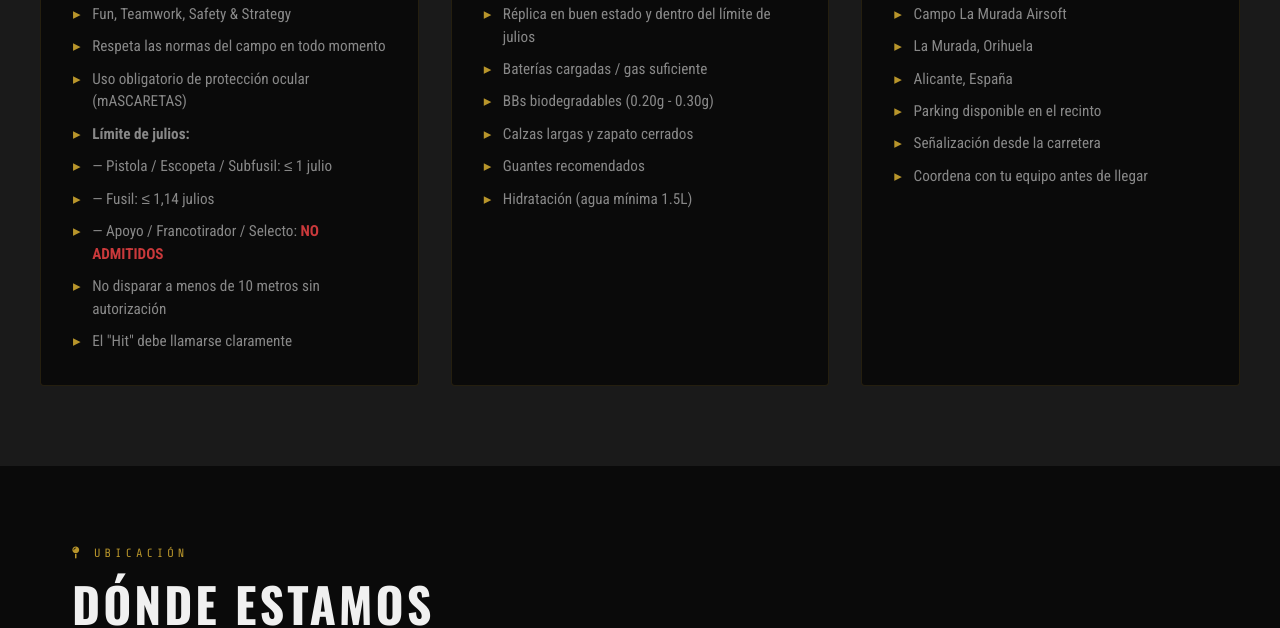
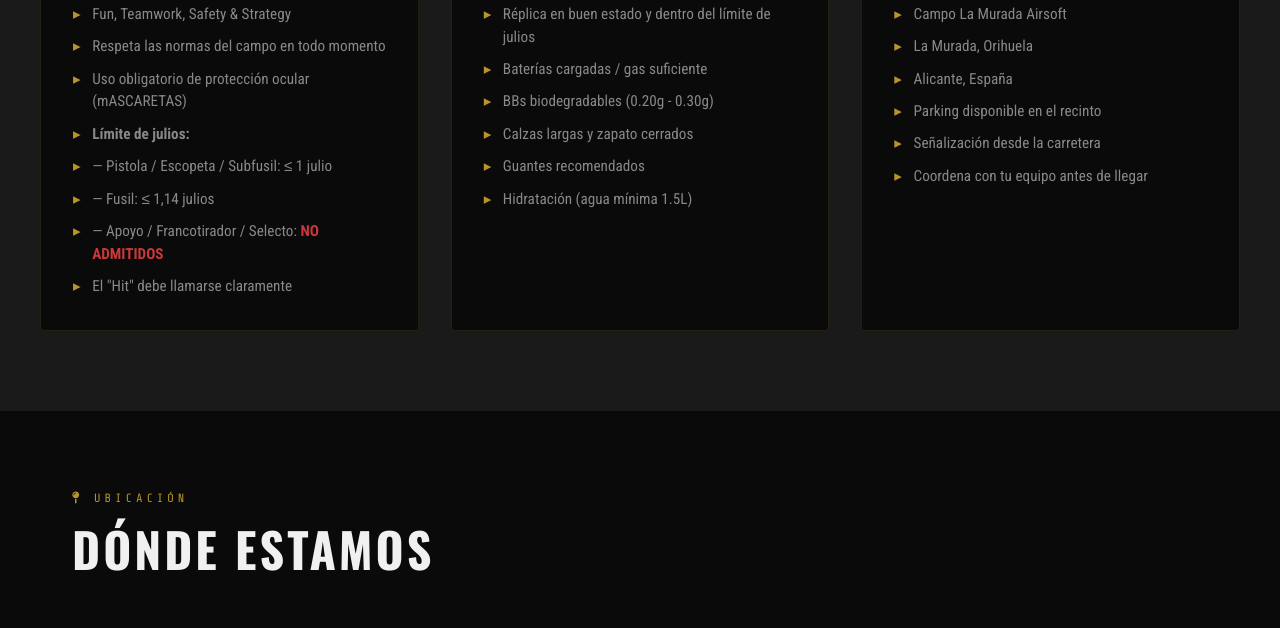
Before and after one commit to adrianpellus/lamurada-airsoft, a plain HTML site: page index.html in a window 1280 px wide. Shown: the part 1392-2020 px from the top of the page. Drawn offline with nearby package versions, Linux system fonts and the light colour scheme.

Commit message:
fix: eliminado límite de distancia de disparo

```diff
--- a/index.html
+++ b/index.html
@@ -611,7 +611,6 @@
           <li>— Pistola / Escopeta / Subfusil: ≤ 1 julio</li>
           <li>— Fusil: ≤ 1,14 julios</li>
           <li>— Apoyo / Francotirador / Selecto: <span style="color:#c9393b"><strong>NO ADMITIDOS</strong></span></li>
-          <li>No disparar a menos de 10 metros sin autorización</li>
           <li>El "Hit" debe llamarse claramente</li>
         </ul>
       </div>
```
